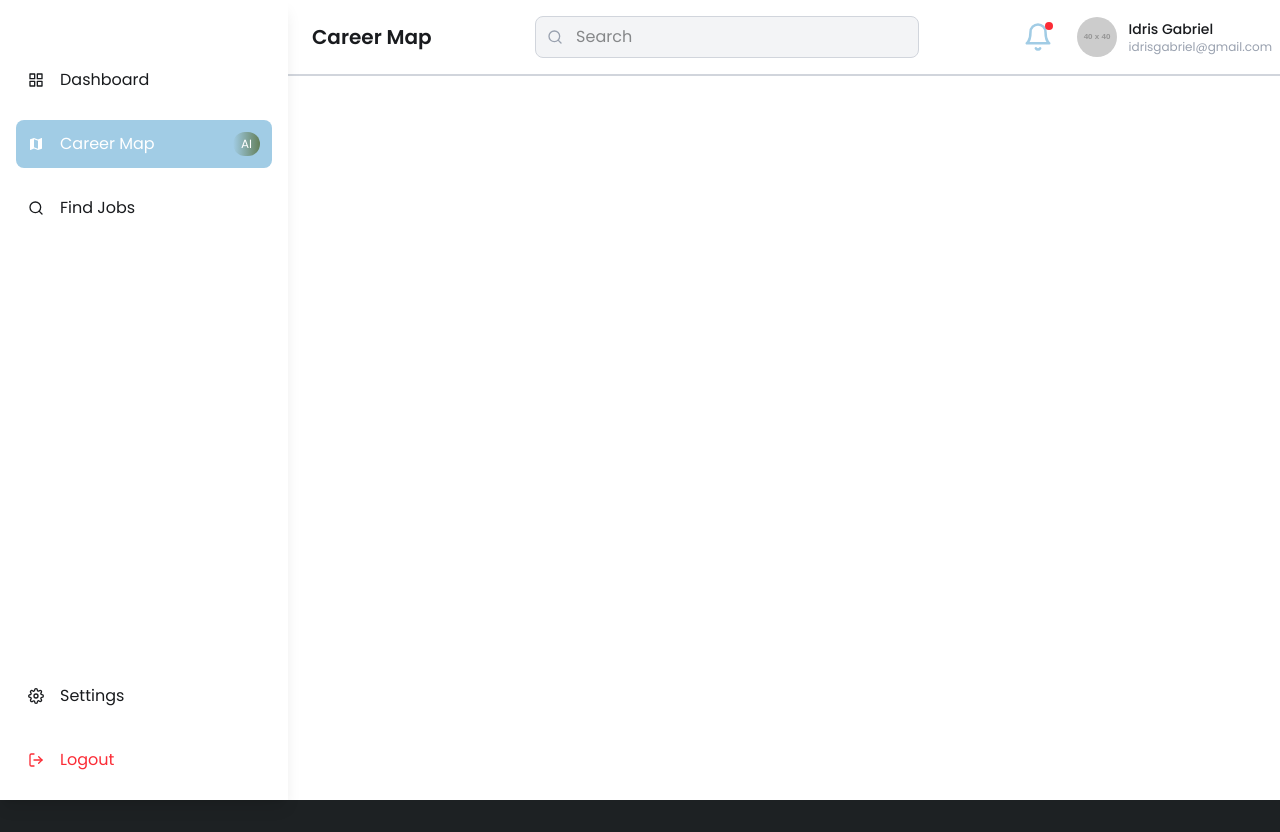
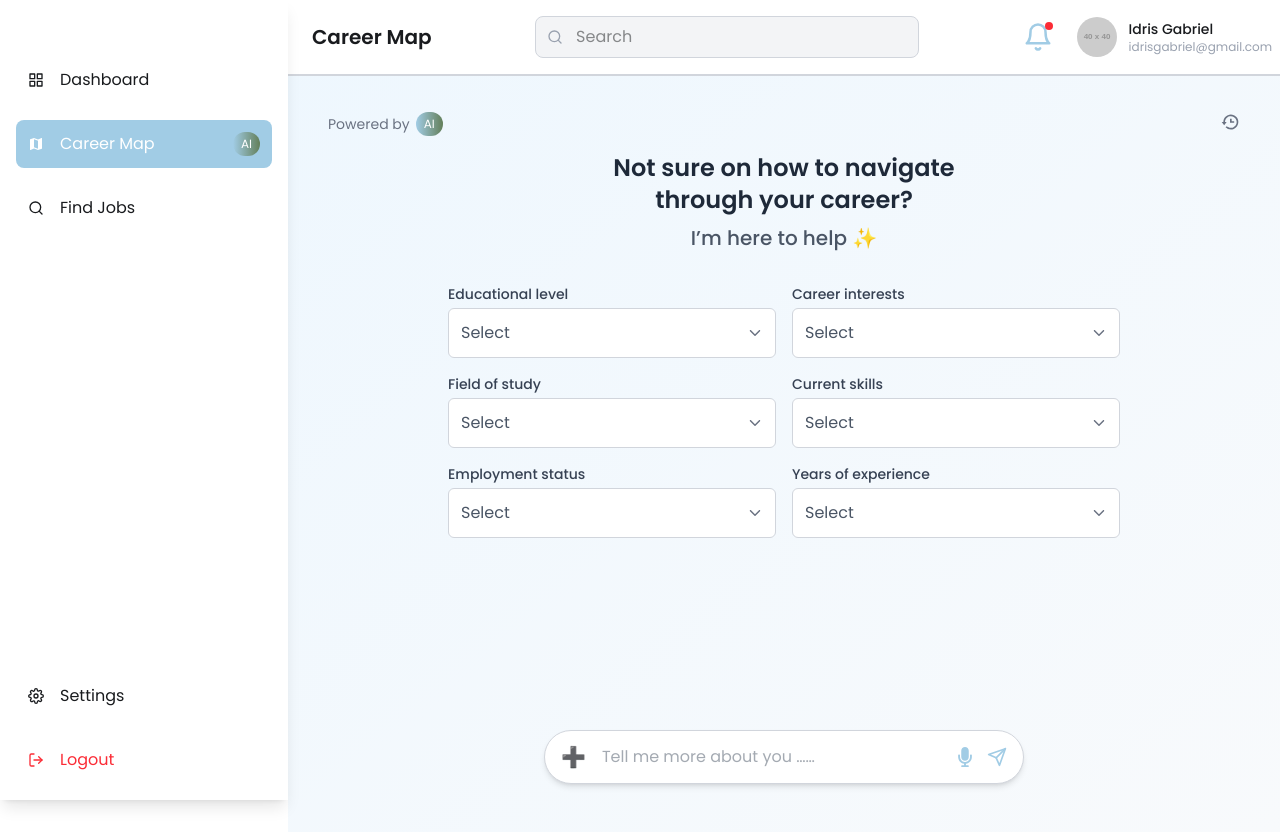
Before and after one commit to EjiroOsiephri/career-in-your-pocket-dev, a Next.js app: page /career in a window 1280 px wide. Before the commit the page ends 800 px from the top, so only its background shows below. Built offline with nearby package versions, Linux system fonts and the light colour scheme.

Commit message:
feats/add added basic stylings for the career map

```diff
--- a/src/app/career/page.tsx
+++ b/src/app/career/page.tsx
@@ -1,3 +1,4 @@
+import CareerAssistant from "@/components/CareerAsssitant";
 import Navbar from "@/components/NavBar";
 import Sidebar from "@/components/SideBar";
 import React from "react";
@@ -8,6 +9,7 @@ const dashboard = () => {
       <Sidebar />
       <div className="flex-1 pt-8">
         <Navbar />
+        <CareerAssistant />
       </div>
     </div>
   );
--- /dev/null
+++ b/src/components/CareerAsssitant.tsx
@@ -0,0 +1,172 @@
+"use client";
+
+import { useState } from "react";
+import { motion } from "framer-motion";
+import { FiSend } from "react-icons/fi";
+import { FaMicrophone } from "react-icons/fa";
+import { IoIosArrowDown } from "react-icons/io";
+import { BiHistory } from "react-icons/bi";
+
+// Motion Variants
+const containerVariants = {
+  hidden: { opacity: 0, y: 20 },
+  visible: { opacity: 1, y: 0, transition: { staggerChildren: 0.2 } },
+};
+
+const itemVariants = {
+  hidden: { opacity: 0, y: 20 },
+  visible: { opacity: 1, y: 0 },
+};
+
+const CareerAssistant = () => {
+  const options = ["Select", "Option 1", "Option 2", "Option 3"];
+
+  return (
+    <motion.div
+      initial="hidden"
+      animate="visible"
+      variants={containerVariants}
+      className="min-h-screen flex flex-col items-center lg:ml-72 justify-start px-4 pt-12 pb-6 md:pt-20 bg-gradient-to-br from-[#EEF7FE] to-[#F8FAFC] relative"
+    >
+      {/* Header Section */}
+      <motion.div
+        variants={itemVariants}
+        className="w-full flex justify-between px-6 mb-4"
+      >
+        {/* AI Powered Label */}
+        <span className="flex items-center text-sm text-gray-500">
+          Powered by{" "}
+          <span
+            className="ml-1.5 text-xs text-white rounded-full px-2 py-1"
+            style={{
+              background: "linear-gradient(to right, #A1CCE5, #637F59)",
+            }}
+          >
+            AI
+          </span>
+        </span>
+
+        {/* History Icon */}
+        <BiHistory className="text-gray-500 text-xl cursor-pointer" />
+      </motion.div>
+
+      {/* Title */}
+      <motion.h2
+        variants={itemVariants}
+        className="text-xl md:text-2xl font-semibold text-center text-gray-800"
+      >
+        Not sure on how to navigate <br className="hidden md:block" />
+        through your career?
+      </motion.h2>
+      <motion.p
+        variants={itemVariants}
+        className="text-lg md:text-xl font-medium text-center mt-2 text-gray-600"
+      >
+        I’m here to help ✨
+      </motion.p>
+
+      {/* Dropdown Form */}
+      <motion.div
+        variants={containerVariants}
+        className="grid grid-cols-1 md:grid-cols-2 gap-4 mt-8 w-full max-w-2xl mb-24"
+      >
+        <CustomDropdown label="Educational level" options={options} />
+        <CustomDropdown label="Career interests" options={options} />
+        <CustomDropdown label="Field of study" options={options} />
+        <CustomDropdown label="Current skills" options={options} />
+        <CustomDropdown label="Employment status" options={options} />
+        <CustomDropdown label="Years of experience" options={options} />
+      </motion.div>
+
+      {/* Chat Input (Fixed to Bottom) */}
+      <motion.div
+        variants={itemVariants}
+        className="fixed bottom-4 w-full max-w-lg px-4"
+      >
+        <motion.div
+          whileHover={{ scale: 1.02 }}
+          className="relative flex items-center bg-white border border-gray-300 rounded-full px-4 py-3 shadow-md"
+        >
+          <motion.button
+            whileHover={{ rotate: 90 }}
+            className="text-gray-400 text-xl"
+          >
+            ➕
+          </motion.button>
+          <input
+            type="text"
+            placeholder="Tell me more about you ……"
+            className="flex-1 px-4 bg-transparent focus:outline-none text-gray-600"
+          />
+          <motion.button
+            whileHover={{ scale: 1.2 }}
+            className="text-[#A1CCE5] text-xl mr-3"
+          >
+            <FaMicrophone />
+          </motion.button>
+          <motion.button
+            whileHover={{ scale: 1.2 }}
+            className="text-[#A1CCE5] text-xl"
+          >
+            <FiSend />
+          </motion.button>
+        </motion.div>
+      </motion.div>
+    </motion.div>
+  );
+};
+
+interface DropdownProps {
+  label: string;
+  options: string[];
+}
+
+const CustomDropdown = ({ label, options }: DropdownProps) => {
+  const [selected, setSelected] = useState(options[0]);
+  const [isOpen, setIsOpen] = useState(false);
+
+  return (
+    <motion.div
+      variants={itemVariants}
+      whileHover={{ scale: 1.05 }}
+      className="w-full relative z-20"
+    >
+      <label className="block text-gray-700 text-sm font-medium mb-1">
+        {label}
+      </label>
+      <div
+        className="w-full border border-gray-300 rounded-md p-3 text-gray-600 bg-white focus:outline-none flex justify-between items-center cursor-pointer"
+        onClick={() => setIsOpen(!isOpen)}
+      >
+        {selected}
+        <IoIosArrowDown
+          className={`text-gray-500 transition-transform ${
+            isOpen ? "rotate-180" : ""
+          }`}
+        />
+      </div>
+      {isOpen && (
+        <motion.ul
+          initial={{ opacity: 0, y: -5 }}
+          animate={{ opacity: 1, y: 0 }}
+          className="absolute w-full bg-white border border-gray-300 mt-1 rounded-md shadow-lg z-50"
+        >
+          {options.map((option, index) => (
+            <li
+              key={index}
+              className="p-3 hover:bg-blue-100 cursor-pointer"
+              onClick={() => {
+                setSelected(option);
+                setIsOpen(false);
+              }}
+            >
+              {option}
+            </li>
+          ))}
+        </motion.ul>
+      )}
+    </motion.div>
+  );
+};
+
+export default CareerAssistant;
--- a/src/components/SideBar.tsx
+++ b/src/components/SideBar.tsx
@@ -78,7 +78,7 @@ const Sidebar = () => {
           <SidebarItem
             icon={<FiSearch />}
             label="Find Jobs"
-            path="/find-jobs"
+            path="/jobs"
             active={pathname === "/find-jobs"}
           />
         </nav>
```
